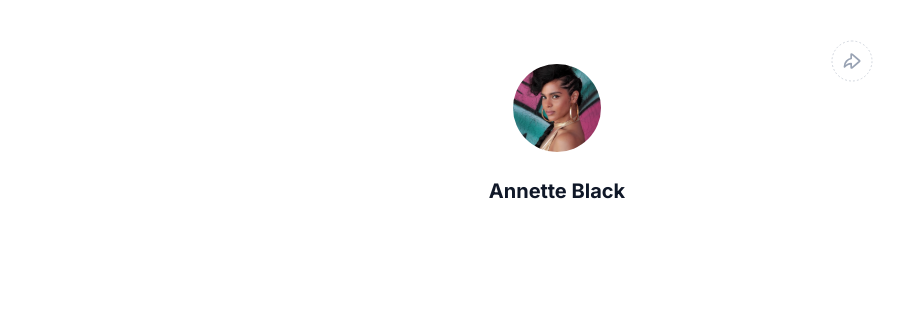
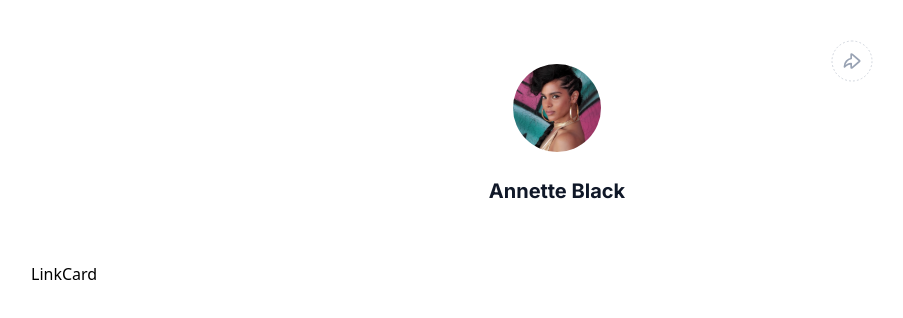
Before and after one commit to Beyond-Logic/Basic-Basic-Webpage-HNG9-Task-1, a React (Create React App) app: page / in a window 1280 px wide. Shown: the top 318 px of the page, without its empty margins (83-986 px from the left). Built offline with nearby package versions, Linux system fonts and the light colour scheme.

Commit message:
MainSection, Home, LinkCard updates

```diff
--- a/src/components/MainSection.tsx
+++ b/src/components/MainSection.tsx
@@ -1,9 +1,16 @@
 /** @format */
 
 import React from "react";
+import { LinkCard } from "./index";
 
 const MainSection = () => {
-  return <div>MainSection</div>;
+  return (
+    <div>
+      <div className="flex flex-col space-y-[24px] mt-[56px]">
+        <LinkCard />
+      </div>
+    </div>
+  );
 };
 
 export default MainSection;
--- a/src/components/index.tsx
+++ b/src/components/index.tsx
@@ -4,3 +4,4 @@ export { default as NavBar } from "./NavBar";
 export { default as MainSection } from "./MainSection";
 export { default as Footer } from "./Footer";
 export { default as ProfileCard } from "./ProfileCard";
+export { default as LinkCard } from "./LinkCard";
--- a/src/pages/Home.tsx
+++ b/src/pages/Home.tsx
@@ -8,7 +8,7 @@ const Home = () => {
     <div>
       <div className="md:px-[114px] px-[20px]">
         <NavBar />
-        {/* <MainSection /> */}
+        <MainSection />
       </div>
       {/* <Footer /> */}
     </div>
```
